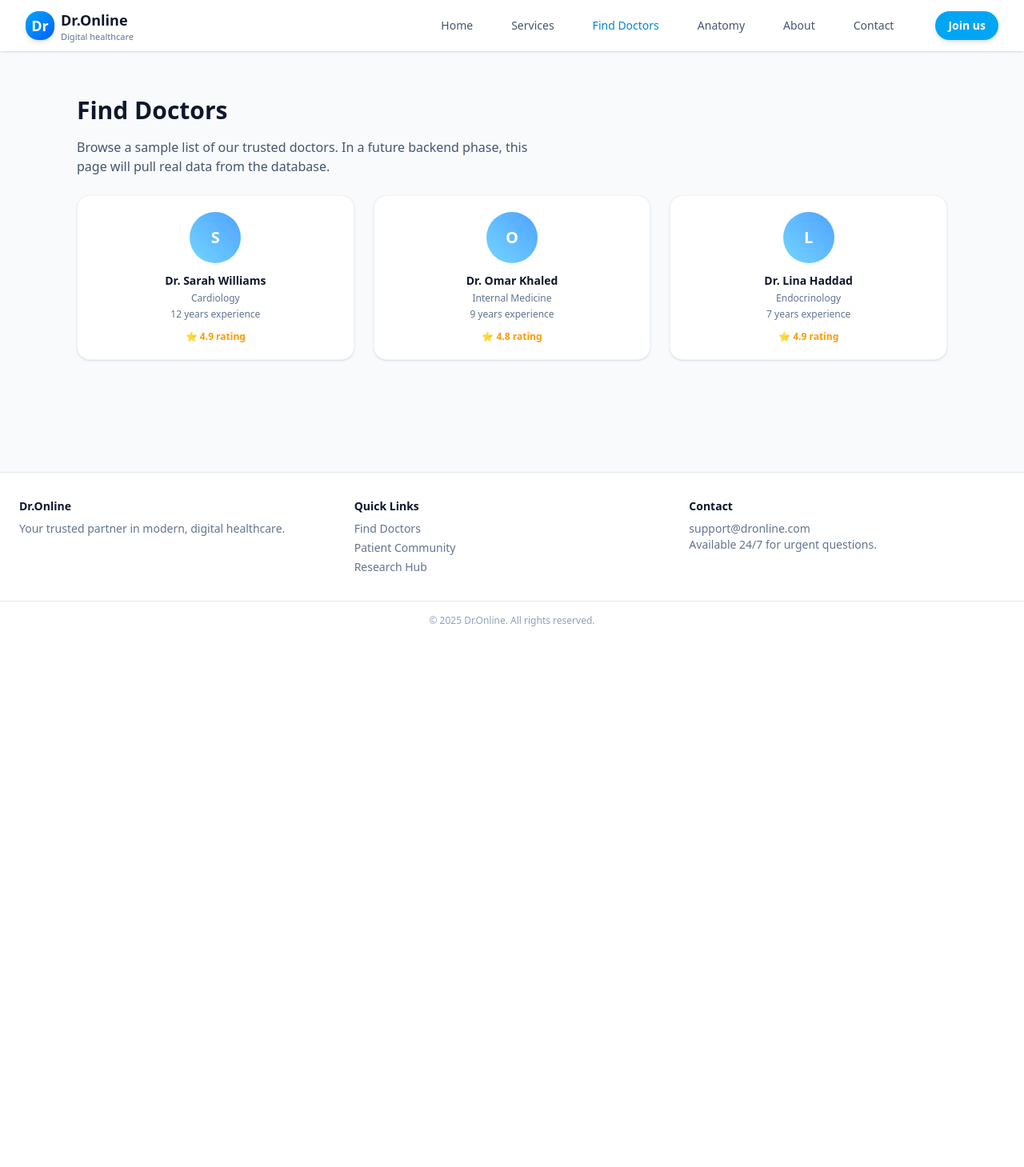
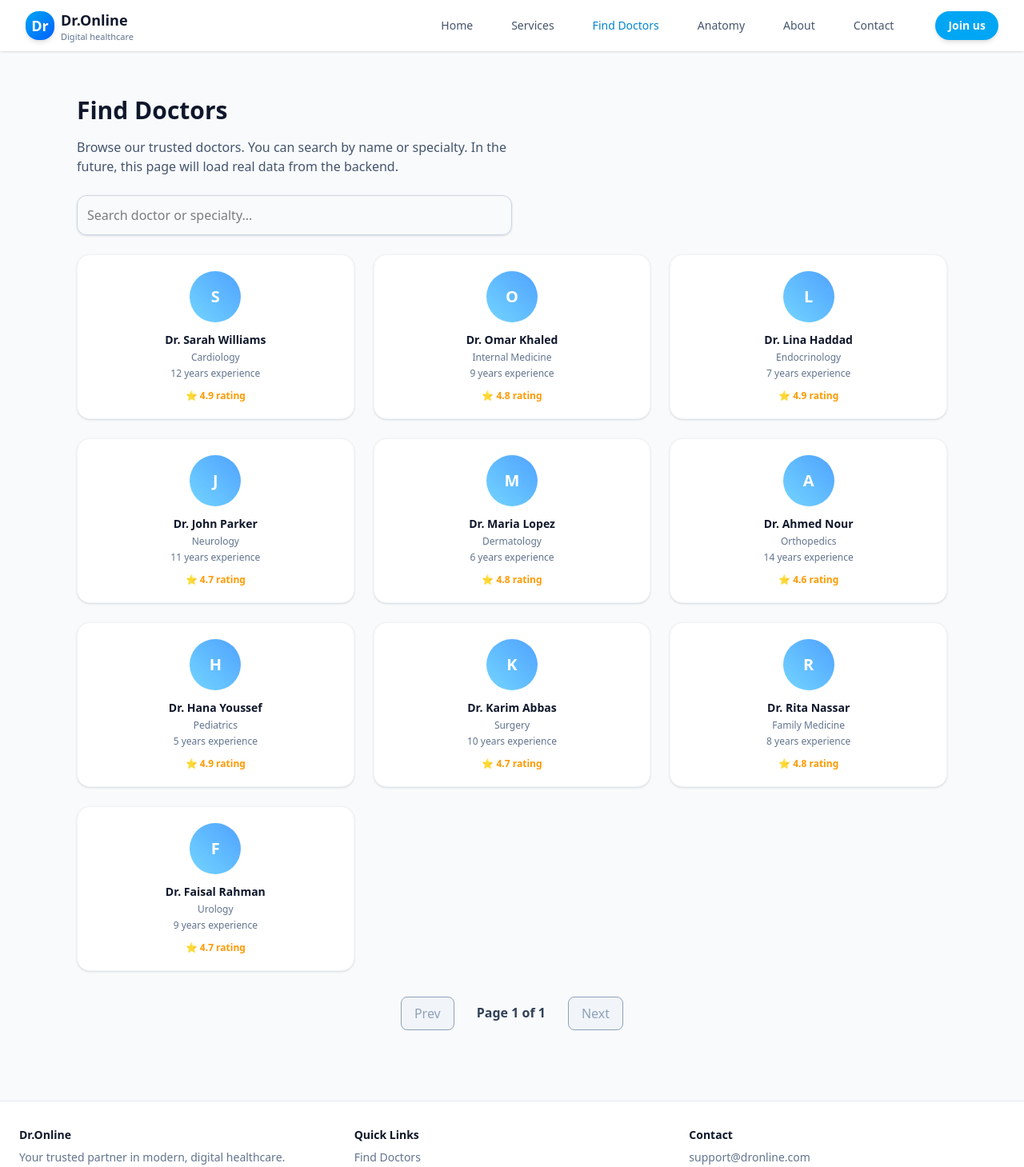
Before and after one commit to abbass-rkein/dr-online-project, a React (Vite) app: page /doctors in a window 1280 px wide. Shown: the top 1459 px of the page at 80% size. Before the commit the page ends 800 px from the top, so only its background shows below. Built offline with nearby package versions, Linux system fonts and the light colour scheme.

Commit message:
Enhance the Doctors page with search and pagination

```diff
--- a/src/pages/Doctors.jsx
+++ b/src/pages/Doctors.jsx
@@ -1,36 +1,61 @@
 // src/pages/Doctors.jsx
+import { useState } from "react";
+
 const doctors = [
-    {
-      name: "Dr. Sarah Williams",
-      specialty: "Cardiology",
-      years: 12,
-      rating: 4.9,
-    },
-    {
-      name: "Dr. Omar Khaled",
-      specialty: "Internal Medicine",
-      years: 9,
-      rating: 4.8,
-    },
-    {
-      name: "Dr. Lina Haddad",
-      specialty: "Endocrinology",
-      years: 7,
-      rating: 4.9,
-    },
+  { name: "Dr. Sarah Williams", specialty: "Cardiology", years: 12, rating: 4.9 },
+  { name: "Dr. Omar Khaled", specialty: "Internal Medicine", years: 9, rating: 4.8 },
+  { name: "Dr. Lina Haddad", specialty: "Endocrinology", years: 7, rating: 4.9 },
+
+  { name: "Dr. John Parker", specialty: "Neurology", years: 11, rating: 4.7 },
+  { name: "Dr. Maria Lopez", specialty: "Dermatology", years: 6, rating: 4.8 },
+  { name: "Dr. Ahmed Nour", specialty: "Orthopedics", years: 14, rating: 4.6 },
+  { name: "Dr. Hana Youssef", specialty: "Pediatrics", years: 5, rating: 4.9 },
+  { name: "Dr. Karim Abbas", specialty: "Surgery", years: 10, rating: 4.7 },
+  { name: "Dr. Rita Nassar", specialty: "Family Medicine", years: 8, rating: 4.8 },
+  { name: "Dr. Faisal Rahman", specialty: "Urology", years: 9, rating: 4.7 },
 ];
 
 export default function Doctors() {
+  const [search, setSearch] = useState("");
+  const [page, setPage] = useState(1);
+
+  const PER_PAGE = 10;
+
+  const filtered = doctors.filter((d) =>
+    d.name.toLowerCase().includes(search.toLowerCase()) ||
+    d.specialty.toLowerCase().includes(search.toLowerCase())
+  );
+
+  const totalPages = Math.ceil(filtered.length / PER_PAGE);
+  const start = (page - 1) * PER_PAGE;
+  const paginated = filtered.slice(start, start + PER_PAGE);
+
+  const handleSearch = (e) => {
+    setSearch(e.target.value);
+    setPage(1);
+  };
+
   return (
     <div className="max-w-6xl mx-auto px-4 sm:px-6 lg:px-8 py-10">
       <h1 className="text-3xl font-bold text-slate-900 mb-4">Find Doctors</h1>
+
       <p className="text-slate-600 mb-6 max-w-xl">
-          Browse a sample list of our trusted doctors. In a future backend phase,
-          this page will pull real data from the database.
+        Browse our trusted doctors. You can search by name or specialty.
+        In the future, this page will load real data from the backend.
       </p>
 
+      <div className="mb-6">
+        <input
+          type="text"
+          placeholder="Search doctor or specialty..."
+          value={search}
+          onChange={handleSearch}
+          className="w-full md:w-1/2 p-3 rounded-xl border border-slate-300 shadow-sm focus:ring-2 focus:ring-sky-400 focus:outline-none"
+        />
+      </div>
+
       <div className="grid gap-6 md:grid-cols-3">
-          {doctors.map((d) => (
+        {paginated.map((d) => (
           <div
             key={d.name}
             className="bg-white rounded-2xl shadow-sm border border-slate-100 p-5 flex flex-col items-center text-center hover:-translate-y-1 hover:shadow-md transition"
@@ -51,6 +76,34 @@ const doctors = [
           </div>
         ))}
       </div>
+
+      <div className="flex justify-center mt-8 gap-3">
+        <button
+          onClick={() => setPage((p) => Math.max(1, p - 1))}
+          disabled={page === 1}
+          className={`px-4 py-2 rounded-lg border ${
+            page === 1 ? "bg-slate-100 text-slate-400" : "bg-white hover:bg-slate-50"
+          }`}
+        >
+          Prev
+        </button>
+
+        <span className="px-4 py-2 text-slate-700 font-semibold">
+          Page {page} of {totalPages}
+        </span>
+
+        <button
+          onClick={() => setPage((p) => Math.min(totalPages, p + 1))}
+          disabled={page === totalPages}
+          className={`px-4 py-2 rounded-lg border ${
+            page === totalPages
+              ? "bg-slate-100 text-slate-400"
+              : "bg-white hover:bg-slate-50"
+          }`}
+        >
+          Next
+        </button>
+      </div>
     </div>
   );
 }
```
Lines whose indentation alone changed are shown as unchanged.
